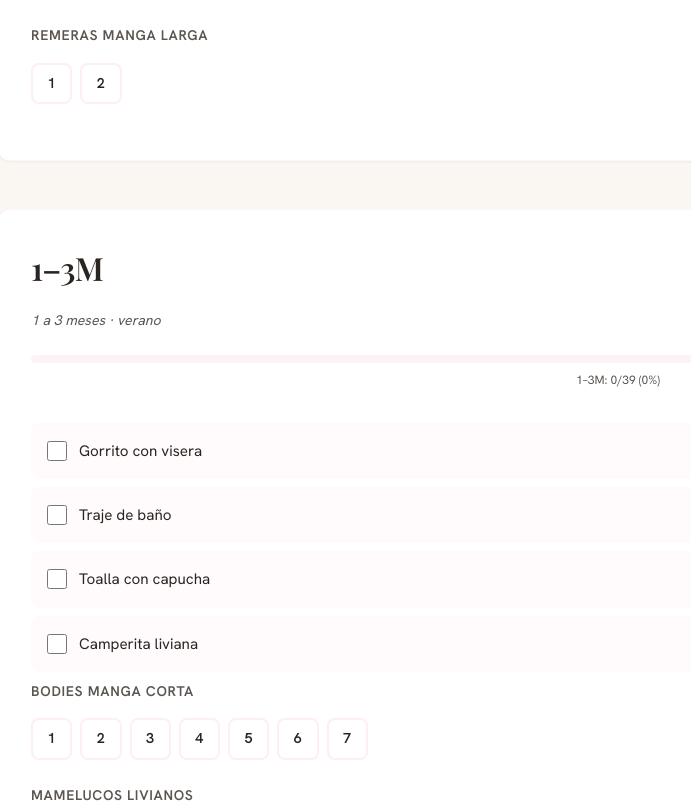
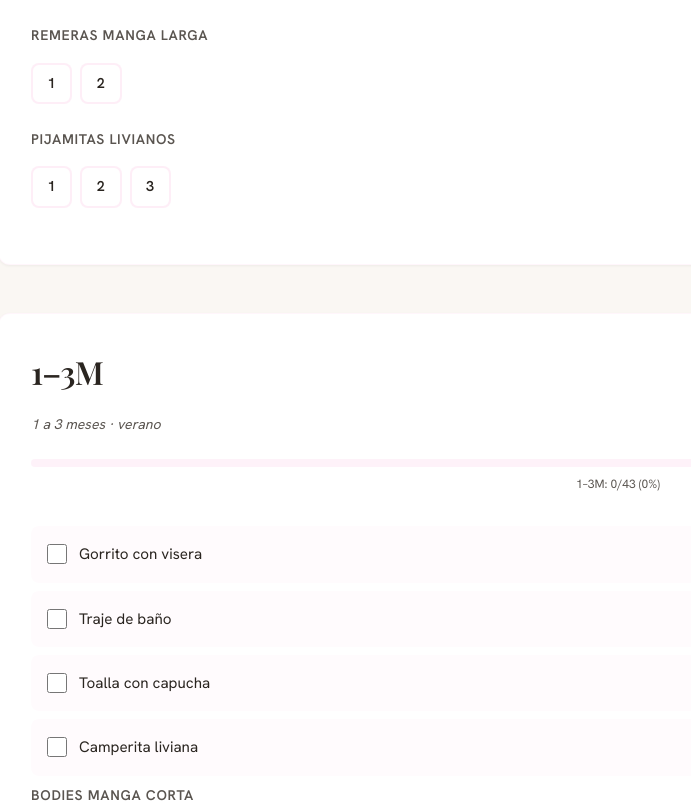
Before and after one commit to Gasudg/wishlist-bebe, a Next.js app: page / in a window 1280 px wide. Shown: the part 1743-2546 px from the top of the page, without its empty margins (22-713 px from the left). Built offline with nearby package versions, Linux system fonts and the light colour scheme; no server answers; the database is empty.

Commit message:
Agregar pijamitas livianos a RN y 1-3M

```diff
--- a/app/data/checklist.ts
+++ b/app/data/checklist.ts
@@ -59,6 +59,12 @@ export const CHECKLIST_SECTIONS: ChecklistSection[] = [
         id: "rn_10",
         label: "Camperita liviana",
         quantity: 1,
+        section: "RN",
+      },
+      {
+        id: "rn_11",
+        label: "Pijamitas livianos",
+        quantity: 3,
         section: "RN",
       },
     ],
@@ -127,6 +133,12 @@ export const CHECKLIST_SECTIONS: ChecklistSection[] = [
         id: "1_3m_12",
         label: "Camperita liviana",
         quantity: 1,
+        section: "1–3M",
+      },
+      {
+        id: "1_3m_13",
+        label: "Pijamitas livianos",
+        quantity: 4,
         section: "1–3M",
       },
     ],
```
